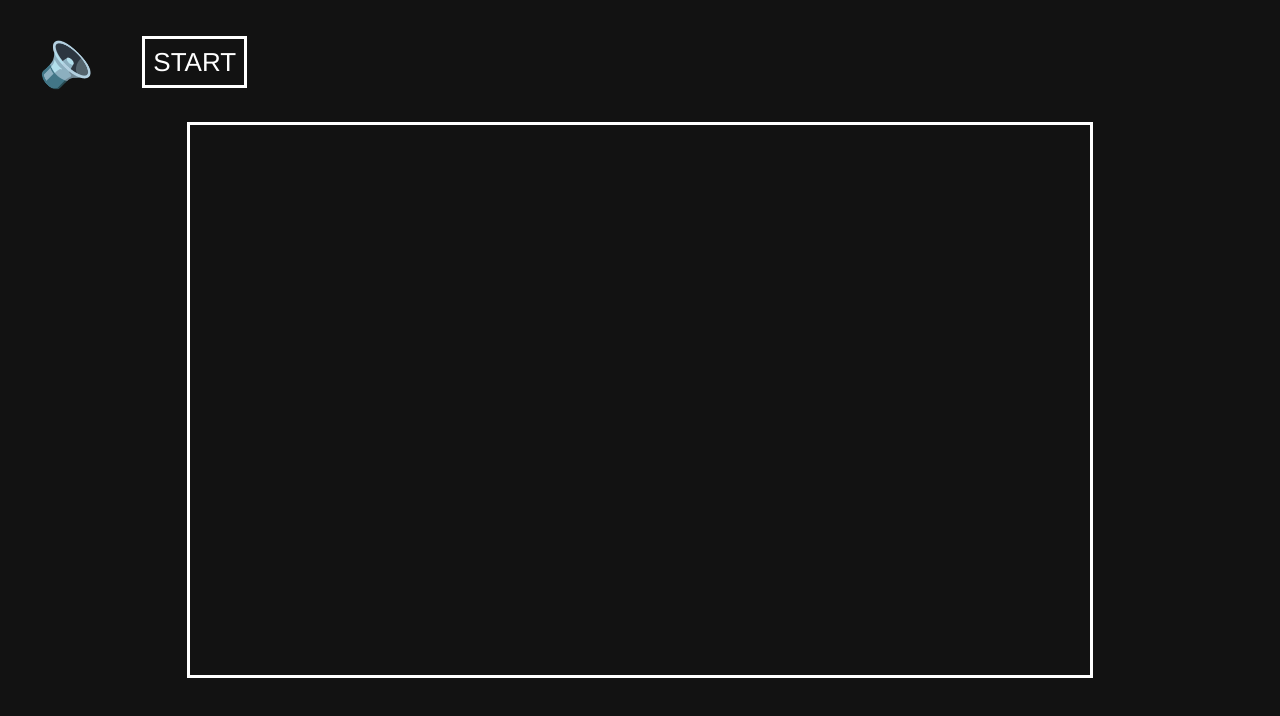
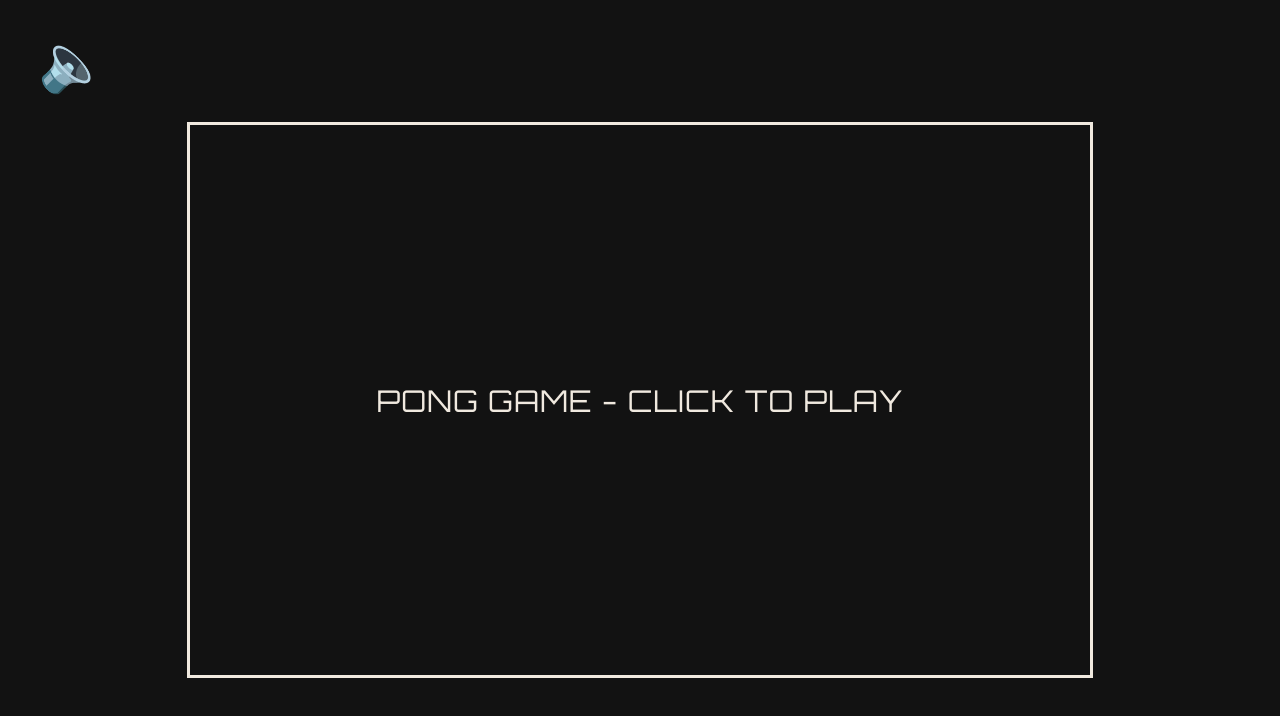
Before and after one commit to xenleme/pong-game, a website: page index.html in a window 1280 px wide. Drawn offline with Linux system fonts and the light colour scheme.

Commit message:
Updated starter page of the game

```diff
--- a/index.html
+++ b/index.html
@@ -13,10 +13,8 @@
   </head>
 
   <body>
-    <div class="controls">
-      <span id="soundControl">🔈</span>
-      <span id="startBtn">Start</span>
-    </div>
+    <span id="soundControl">🔈</span>
+    <span id="gameTitle">Pong game - click to play</span>
     <canvas id="pong" width="900" height="550"></canvas>
     <script src="src/js/pong-game.js"></script>
   </body>
--- a/src/css/style.css
+++ b/src/css/style.css
@@ -1,37 +1,32 @@
 body {
   background-color: #121212;
-  font-family: Helvetica, sans-serif;
+  font-family: 'Orbitron',
+    sans-serif;
 }
 
-#pong {
-  border: 3px solid #fff;
+#pong,
+#gameTitle {
   position: absolute;
   top: 50%;
   left: 50%;
   transform: translate(-50%, -50%);
 }
 
-#startBtn {
-  color: white;
-  font-size: 26px;
-  text-transform: uppercase;
-  padding: 8px;
-  vertical-align: super;
-  border: 3px solid #fff;
-  transition: all 0.2s;
+#pong {
+  border: 3px solid #f0e9df;
 }
 
-#startBtn:hover {
-  background-color: #fff;
-  color: #000;
+#gameTitle {
+  color: #f0e9df;
+  font-size: 30px;
+  text-transform: uppercase;
+  letter-spacing: 1px;
+  z-index: 9999;
 }
 
 #soundControl {
   display: inline-block;
   font-size: 56px;
   padding: 17px 30px;
-}
-
-span {
   cursor: pointer;
 }
--- a/src/js/pong-game.js
+++ b/src/js/pong-game.js
@@ -107,7 +107,7 @@ function update() {
   ball.x += ball.velocityX;
   ball.y += ball.velocityY;
 
-  computer.y += (ball.y - (computer.y + computer.height / 4)) * 0.1;
+  computer.y += (ball.y - (computer.y + computer.height / 3.1)) * 0.1;
 
   if (ball.y - ball.radius < 0 || ball.y + ball.radius > canvas.height) {
     ball.velocityY = -ball.velocityY;
@@ -140,7 +140,7 @@ function update() {
 }
 
 function render() {
-  drawRect(0, 0, canvas.width, canvas.height, '#2e2c29');
+  drawRect(0, 0, canvas.width, canvas.height, '#1c1c1b');
   drawText(user.score, canvas.width / 6, canvas.height / 5);
   drawText(computer.score, (3 * canvas.width) / 4, canvas.height / 5);
   drawNet();
@@ -179,15 +179,15 @@ function controlMute() {
 
 soundControl.addEventListener('click', controlMute);
 
-const startBtn = document.getElementById('startBtn');
+const gameTitle = document.getElementById('gameTitle');
 
 function startGame() {
-  startBtnIsClicked = true;
+  canvasIsClicked = true;
 
-  if (startBtnIsClicked) {
+  if (canvasIsClicked) {
     setInterval(game, 1000 / framePerSecond);
-    startBtn.style.display = 'none';
+    gameTitle.style.display = 'none';
   }
 }
 
-startBtn.addEventListener('click', startGame);
+canvas.addEventListener('click', startGame);
```
